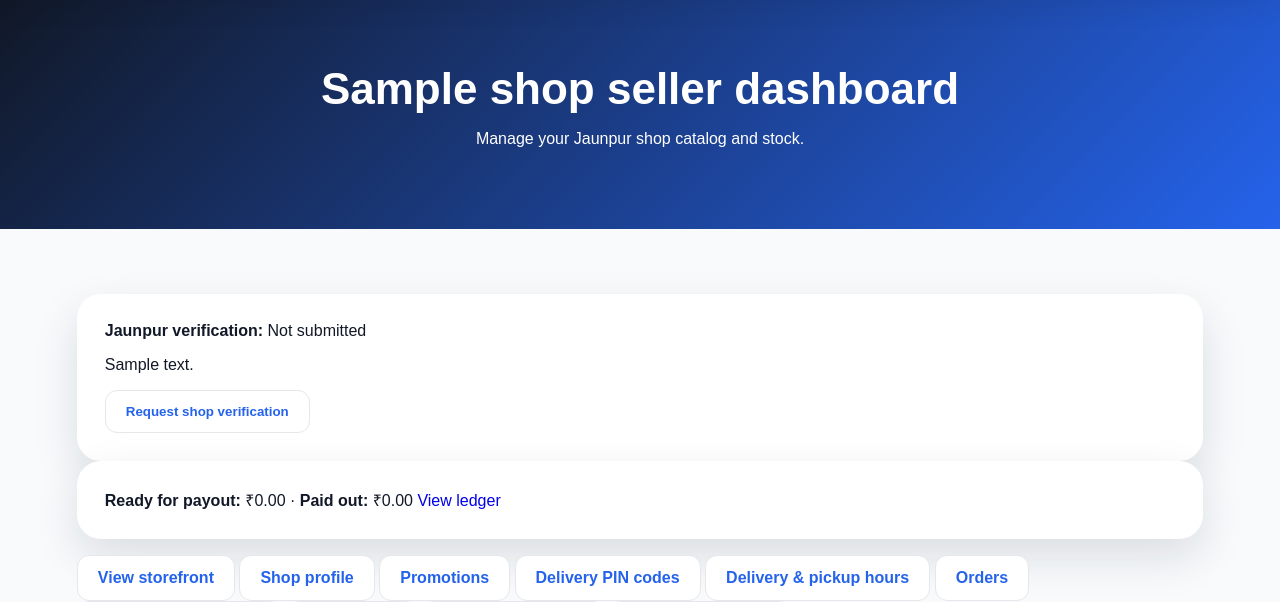
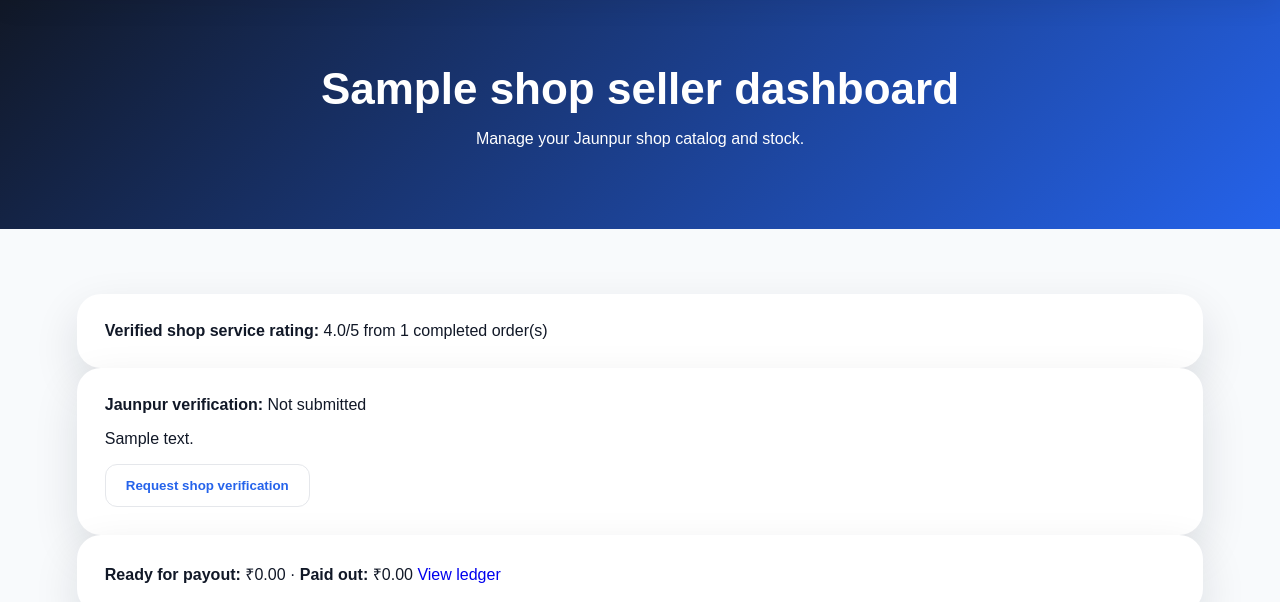
Before and after one commit to sartaj05/jaunpur-footwear-shop, a Django app: page /shops/seller/ in a window 1280 px wide; the page is wider, and only the part inside the window is pictured. Shown: the part 137-739 px from the top of that part. Run offline with Django 5.2, Linux system fonts and the light colour scheme; a user stored in the database is signed in; tables that the repository leaves empty hold one stand-in row (values such as "Sample post"); grey boxes marked "Sample" are stand-in pictures; parts of the project's set-up code (start-up, migrations or seed data) failed here and were passed over; some libraries are stand-ins or nearby versions.

Commit message:
feat(shops): add verified seller service reviews

```diff
--- a/shops/models.py
+++ b/shops/models.py
@@ -65,6 +65,26 @@ class Shop(models.Model):
 
     def __str__(self):
         return self.name
+
+
+class ShopReview(models.Model):
+    seller_order = models.OneToOneField('orders.SellerOrder', on_delete=models.CASCADE, related_name='shop_review')
+    shop = models.ForeignKey(Shop, on_delete=models.CASCADE, related_name='reviews')
+    customer = models.ForeignKey(settings.AUTH_USER_MODEL, on_delete=models.CASCADE, related_name='shop_reviews')
+    rating = models.PositiveSmallIntegerField()
+    body = models.TextField(blank=True, max_length=1200)
+    is_visible = models.BooleanField(default=True)
+    created_at = models.DateTimeField(auto_now_add=True)
+    updated_at = models.DateTimeField(auto_now=True)
+
+    class Meta:
+        ordering = ['-created_at', '-id']
+        constraints = [
+            models.CheckConstraint(condition=models.Q(rating__gte=1) & models.Q(rating__lte=5), name='shop_review_rating_1_to_5'),
+        ]
+
+    def __str__(self):
+        return f'{self.rating}/5 service review for {self.shop.name}'
 
 
 class ShopCoverage(models.Model):
--- a/shops/urls.py
+++ b/shops/urls.py
@@ -7,6 +7,7 @@ urlpatterns = [
     path('language/<str:language>/', views.set_site_language, name='set_site_language'),
     path('apply/', views.apply_for_shop, name='shop_application'),
     path('seller/', views.seller_dashboard, name='seller_dashboard'),
+    path('seller-orders/<int:seller_order_id>/review/', views.review_shop, name='review_shop'),
     path('seller/verification/request/', views.request_shop_verification, name='request_shop_verification'),
     path('seller/profile/', views.seller_shop_profile, name='seller_shop_profile'),
     path('seller/promotions/', views.manage_promotions, name='manage_promotions'),
--- a/shops/views.py
+++ b/shops/views.py
@@ -16,7 +16,7 @@ from django.shortcuts import get_object_or_404, redirect, render
 from django.utils import timezone
 from django.urls import reverse
 from django.utils.http import url_has_allowed_host_and_scheme
-from django.db.models import Q, Sum
+from django.db.models import Avg, Q, Sum
 from django.db import transaction
 from django.views.decorators.http import require_GET, require_POST
 from urllib.parse import urlencode
@@ -28,7 +28,7 @@ from footwear.task_dispatch import dispatch_background_task
 from accounts.models import ReferralReward
 from accounts.services import award_loyalty_for_order
 
-from .models import MarketplaceChannelOrder, MarketplaceConnection, MarketplaceProductMapping, ONDCEnrollment, Shop, ShopCoverage, ShopFulfillmentSlot, ShopPromotion
+from .models import MarketplaceChannelOrder, MarketplaceConnection, MarketplaceProductMapping, ONDCEnrollment, Shop, ShopCoverage, ShopFulfillmentSlot, ShopPromotion, ShopReview
 from .inventory import local_available_stock, update_mapping_allocation
 from .marketplace_auth import (
     MarketplaceAuthorizationError,
@@ -120,7 +120,44 @@ def shop_page(request, slug):
         'fulfillment_slots': shop.fulfillment_slots.filter(is_active=True),
         'promotions': area_promotions,
         'pincode': pincode,
+        'shop_review_average': shop.reviews.filter(is_visible=True).aggregate(value=Avg('rating'))['value'],
+        'shop_review_count': shop.reviews.filter(is_visible=True).count(),
+        'shop_reviews': shop.reviews.filter(is_visible=True).select_related('customer')[:10],
     })
+
+
+@login_required
+def review_shop(request, seller_order_id):
+    seller_order = get_object_or_404(
+        SellerOrder.objects.select_related('shop', 'order'),
+        pk=seller_order_id,
+        order__user=request.user,
+        status='delivered',
+        shop__isnull=False,
+    )
+    review = ShopReview.objects.filter(seller_order=seller_order, customer=request.user).first()
+    if request.method == 'POST':
+        try:
+            rating = int(request.POST.get('rating', '0'))
+        except (TypeError, ValueError):
+            rating = 0
+        body = request.POST.get('body', '').strip()
+        if rating not in range(1, 6) or len(body) > 1200:
+            messages.error(request, 'Choose a rating from 1 to 5 and keep the review under 1,200 characters.')
+        else:
+            ShopReview.objects.update_or_create(
+                seller_order=seller_order,
+                defaults={
+                    'shop': seller_order.shop,
+                    'customer': request.user,
+                    'rating': rating,
+                    'body': body,
+                    'is_visible': True,
+                },
+            )
+            messages.success(request, 'Your verified-shop review was saved.')
+            return redirect('shop_page', slug=seller_order.shop.slug)
+    return render(request, 'shops/review.html', {'seller_order': seller_order, 'review': review})
 
 
 @login_required
@@ -233,6 +270,8 @@ def seller_dashboard(request):
         'products': products,
         'pending_payout_total': ready_payouts.aggregate(total=Sum('net_amount'))['total'] or Decimal('0.00'),
         'paid_payout_total': paid_payouts.aggregate(total=Sum('net_amount'))['total'] or Decimal('0.00'),
+        'shop_review_average': shop.reviews.filter(is_visible=True).aggregate(value=Avg('rating'))['value'],
+        'shop_review_count': shop.reviews.filter(is_visible=True).count(),
     })
 
 
--- a/templates/orders/my_orders.html
+++ b/templates/orders/my_orders.html
@@ -46,6 +46,7 @@
             <h4>Items by shop</h4>
             {% for seller_order in order.seller_orders.all %}
             <section class="seller-order-group">
+                {% if seller_order.status == 'delivered' and seller_order.shop_id %}<p><a href="{% url 'review_shop' seller_order.id %}">{% if seller_order.shop_review %}Edit shop review{% else %}Rate this Jaunpur shop{% endif %}</a></p>{% endif %}
                 <h5>{{ seller_order.shop.name|default:'Jaunpur Footwear' }} · {{ seller_order.get_status_display }}</h5>
                 <p>{{ seller_order.get_fulfillment_method_display }}{% if seller_order.fulfillment_date %} · {{ seller_order.fulfillment_date }}{% endif %}{% if seller_order.fulfillment_slot %} · {{ seller_order.fulfillment_slot.start_time|time:'g:i A' }}–{{ seller_order.fulfillment_slot.end_time|time:'g:i A' }}{% endif %}</p>
                 {% if seller_order.delivery_assignment %}<p>Local rider: {{ seller_order.delivery_assignment.run.rider }}{% if seller_order.delivery_assignment.run.rider.phone %} · <a href="tel:{{ seller_order.delivery_assignment.run.rider.phone }}">{{ seller_order.delivery_assignment.run.rider.phone }}</a>{% endif %} · {{ seller_order.delivery_assignment.get_status_display }}{% if seller_order.delivery_assignment.delivered_to %} · received by {{ seller_order.delivery_assignment.delivered_to }}{% endif %}</p>{% endif %}
--- a/templates/shops/detail.html
+++ b/templates/shops/detail.html
@@ -3,6 +3,8 @@
 {% if shop.banner %}<div class="page-banner" style="background-image:linear-gradient(#10231dcc,#10231dcc),url('{{ shop.banner.url }}');background-size:cover"><h1>{{ shop.name }}{% if shop.verification_status == 'verified' %} <span class="verified-badge">Verified Jaunpur Shop</span>{% endif %}</h1></div>
 {% else %}<section class="page-banner"><h1>{{ shop.name }}{% if shop.verification_status == 'verified' %} <span class="verified-badge">Verified Jaunpur Shop</span>{% endif %}</h1><p>{{ shop.city }}, Jaunpur · {{ shop.pincode }}</p></section>{% endif %}
 <section class="featured-section">
+    {% if shop_review_count %}<p><strong>Shop service rating:</strong> {{ shop_review_average|floatformat:1 }}/5 from {{ shop_review_count }} verified order review(s)</p>{% else %}<p>No verified shop reviews yet.</p>{% endif %}
+    {% for review in shop_reviews %}<article class="checkout-form-card"><strong>{{ review.rating }}/5</strong> · {{ review.customer.get_full_name|default:review.customer.username }}<p>{{ review.body|linebreaksbr }}</p></article>{% endfor %}
     <form method="get" class="checkout-form-card"><label for="localPincode">{% if is_hindi %}अपना डिलीवरी पिन कोड दर्ज करें{% else %}Enter your delivery PIN code to see local offers{% endif %}</label><input id="localPincode" name="pincode" inputmode="numeric" pattern="[1-9][0-9]{5}" maxlength="6" value="{{ pincode }}" placeholder="222001"><button class="secondary-btn">{% if is_hindi %}पिन कोड लागू करें{% else %}Apply PIN code{% endif %}</button></form>
     {% if shop.logo %}<img src="{{ shop.logo.url }}" alt="{{ shop.name }}" width="120">{% endif %}
     <p>{% if is_hindi and shop.description_hi %}{{ shop.description_hi }}{% else %}{{ shop.description|default:'A local Jaunpur footwear shop.' }}{% endif %}</p>
--- a/templates/shops/seller_dashboard.html
+++ b/templates/shops/seller_dashboard.html
@@ -3,6 +3,7 @@
 <section class="page-banner"><h1>{{ shop.name }} seller dashboard</h1><p>Manage your Jaunpur shop catalog and stock.</p></section>
 {% if shop.status != 'approved' %}<section class="featured-section"><h2>Application {{ shop.get_status_display }}</h2><p>Shop listings unlock after staff approval.</p><a class="card-btn" href="{% url 'shop_application' %}">View application</a></section>
 {% else %}<section class="featured-section">
+    <div class="checkout-summary"><strong>Verified shop service rating:</strong> {% if shop_review_count %}{{ shop_review_average|floatformat:1 }}/5 from {{ shop_review_count }} completed order(s){% else %}No reviews yet{% endif %}</div>
     <div class="checkout-summary"><strong>Jaunpur verification:</strong> {{ shop.get_verification_status_display }}{% if shop.verification_note %}<p>{{ shop.verification_note }}</p>{% endif %}{% if shop.verification_status != 'verified' %}<form method="post" action="{% url 'request_shop_verification' %}">{% csrf_token %}<button class="secondary-btn">Request shop verification</button></form>{% endif %}</div>
     <div class="checkout-summary"><strong>Ready for payout:</strong> ₹{{ pending_payout_total }} · <strong>Paid out:</strong> ₹{{ paid_payout_total }} <a href="{% url 'seller_payout_ledger' %}">View ledger</a></div>
     <p><a class="secondary-btn" href="{% url 'shop_page' shop.slug %}">View storefront</a> <a class="secondary-btn" href="{% url 'seller_shop_profile' %}">Shop profile</a> <a class="secondary-btn" href="{% url 'manage_promotions' %}">Promotions</a> <a class="secondary-btn" href="{% url 'manage_shop_coverage' %}">Delivery PIN codes</a> <a class="secondary-btn" href="{% url 'manage_fulfillment_slots' %}">Delivery & pickup hours</a> <a class="secondary-btn" href="{% url 'seller_orders' %}">Orders</a> <a class="secondary-btn" href="{% url 'seller_return_requests' %}">Returns & exchanges</a> <a class="secondary-btn" href="{% url 'import_seller_catalog' %}">Bulk import</a> <a class="secondary-btn" href="{% url 'marketplace_hub' %}">Amazon & Flipkart</a> <a class="secondary-btn" href="{% url 'ondc_setup' %}">ONDC onboarding</a> <a class="primary-btn" href="{% url 'seller_add_product' %}">Add product</a></p>
```
Also changed, not shown: shops/admin.py (+9 -1 lines), shops/tests.py (added, +47 -0 lines), templates/shops/review.html (added, +9 -0 lines), README.md, shops/migrations/0018_shop_reviews.py (added).
